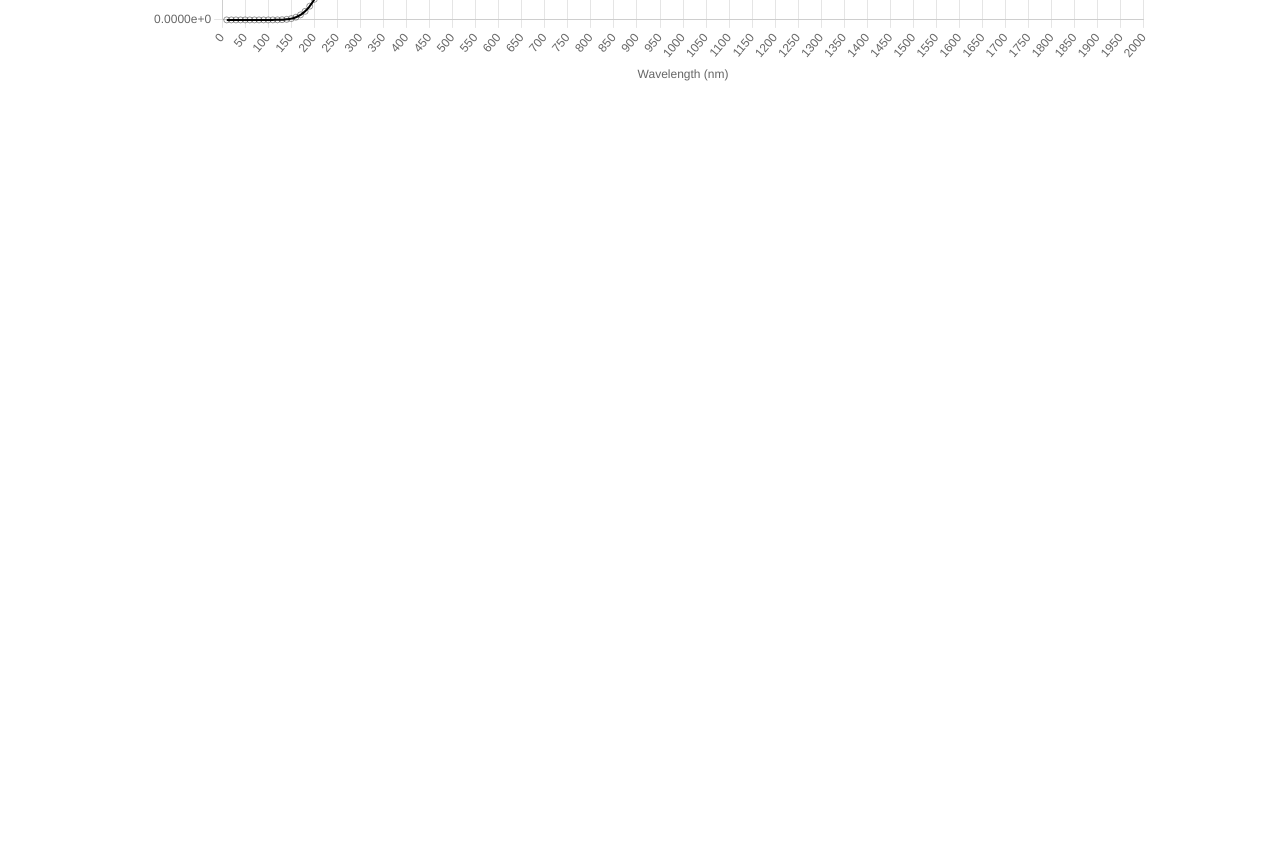
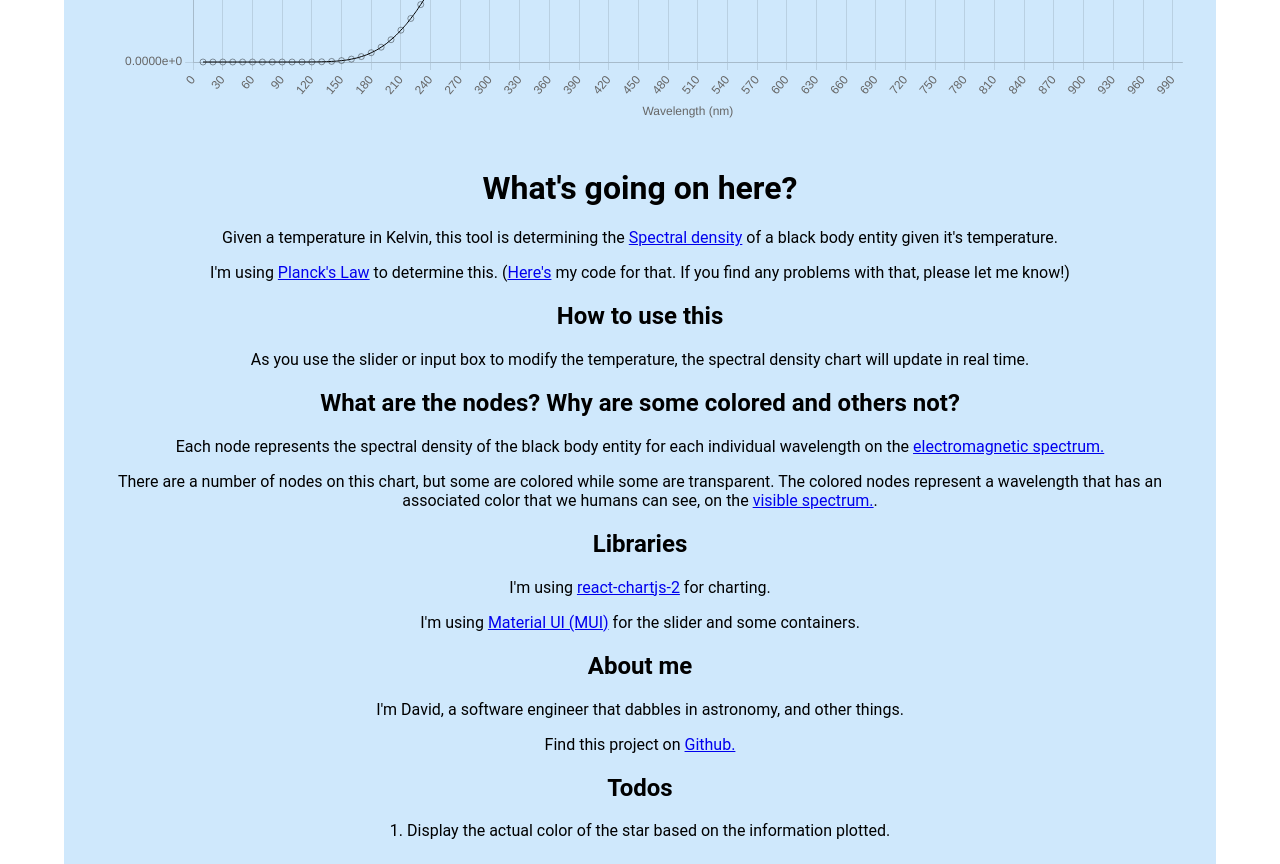
Before and after one commit to gendelbendel/space-charts, a React (Create React App) app: page / in a window 1280 px wide. Shown: the part 640-1504 px from the top of the page. Before the commit the page ends 800 px from the top, so only its background shows below. Built offline with nearby package versions, Linux system fonts and the light colour scheme.

Commit message:
Refactor some code, add About section

```diff
--- a/src/App.css
+++ b/src/App.css
@@ -40,14 +40,15 @@
 
 .blackbody {
   margin: 0 auto;
-  width: 90%;
-  max-width: 90vw;
-  padding: 1rem;
+  width: 95%;
+  max-width: 100vw;
+  /* padding: 1rem; */
+  padding-top: 1em;
 }
 .chart-container {
   margin: 0 auto;
-  width: 90%;
-  max-width: 90vw;
+  width: 95%;
+  max-width: 95vw;
   padding: 1rem;
 }
 
@@ -57,3 +58,7 @@
   max-width: 90vw;
   padding: 1rem;
 }
+
+.lmao {
+  all: unset;
+}
--- /dev/null
+++ b/src/components/About.js
@@ -0,0 +1,90 @@
+import { Container, Box } from "@mui/system";
+
+import { constants, planck } from "../utils/planck";
+
+export default function About() {
+  return (
+    <Container maxWidth="lg">
+      <Box sx={{ bgcolor: "#cfe8fc", "padding-top": "0.5em" }}>
+        <div>
+          <h1>What's going on here?</h1>
+          <p>
+            Given a temperature in Kelvin, this tool is determining the{" "}
+            <a href="https://en.wikipedia.org/wiki/Spectral_density">
+              Spectral density
+            </a>{" "}
+            of a black body entity given it's temperature.
+          </p>
+          <p>
+            I'm using{" "}
+            <a href="https://en.wikipedia.org/wiki/Planck%27s_law#The_law">
+              Planck's Law
+            </a>{" "}
+            to determine this. (
+            <a href="https://github.com/gendelbendel/space-charts/blob/main/src/utils/planck.js#L7">
+              Here's
+            </a>{" "}
+            my code for that. If you find any problems with that, please let me
+            know!)
+          </p>
+        </div>
+        <div>
+          <h2>How to use this</h2>
+          <p>
+            As you use the slider or input box to modify the temperature, the
+            spectral density chart will update in real time.
+          </p>
+        </div>
+        <div>
+          <h2>What are the nodes? Why are some colored and others not?</h2>
+          <p>
+            Each node represents the spectral density of the black body entity
+            for each individual wavelength on the{" "}
+            <a href="https://en.wikipedia.org/wiki/Electromagnetic_radiation#Electromagnetic_spectrum">
+              electromagnetic spectrum.
+            </a>
+          </p>
+          <p>
+            There are a number of nodes on this chart, but some are colored
+            while some are transparent. The colored nodes represent a wavelength
+            that has an associated color that we humans can see, on the{" "}
+            <a href="https://www.thoughtco.com/the-visible-light-spectrum-2699036">
+              visible spectrum.
+            </a>
+            .
+          </p>
+        </div>
+        <div>
+          <h2>Libraries</h2>
+          <p>
+            I'm using{" "}
+            <a href="https://react-chartjs-2.js.org/">react-chartjs-2</a> for
+            charting.
+          </p>
+          <p>
+            I'm using <a href="https://mui.com/">Material UI (MUI)</a> for the
+            slider and some containers.
+          </p>
+        </div>
+        <div>
+          <h2>About me</h2>
+          <p>
+            I'm David, a software engineer that dabbles in astronomy, and other
+            things.
+          </p>
+          <p>
+            Find this project on{" "}
+            <a href="https://github.com/gendelbendel/space-charts">Github.</a>
+          </p>
+        </div>
+        <div>
+          <h2>Todos</h2>
+          <p>
+            1. Display the actual color of the star based on the information
+            plotted.
+          </p>
+        </div>
+      </Box>
+    </Container>
+  );
+}
--- a/src/components/BlackbodyRadiation.js
+++ b/src/components/BlackbodyRadiation.js
@@ -2,10 +2,12 @@ import { useState, useEffect } from "react";
 import Chart from "chart.js/auto";
 import { CategoryScale } from "chart.js";
 import LineChart from "./LineChart";
+import { Container, Box } from "@mui/system";
 
 import { calculateTabulatedCurve } from "../utils/planck";
 import InputSlider from "./InputSlider";
 import { wavelengthToRGBA } from "../utils/space-colors";
+import About from "./About";
 
 Chart.register(CategoryScale);
 
@@ -58,7 +60,7 @@ export default function BlackbodyRadiation() {
 
   const getData = () => {
     const minWavelength = 0; // nm
-    const maxWavelength = 2000; // nm
+    const maxWavelength = 1000; // nm
     const step = 10; // nm
     const [wavelengths, spectralRadianceValues] = calculateTabulatedCurve(
       temperature,
@@ -75,7 +77,7 @@ export default function BlackbodyRadiation() {
           data: spectralRadianceValues,
           backgroundColor: ["rgba(75,192,192,1)"],
           borderColor: "black",
-          borderWidth: 2,
+          borderWidth: 1,
           pointBorderWidth: 0.4,
           pointBackgroundColor: (context) =>
             wavelengthToRGBA(wavelengths[context.dataIndex]),
@@ -90,7 +92,14 @@ export default function BlackbodyRadiation() {
   }, [temperature]);
 
   return (
-    <div className="blackbody">
+    <Container className="blackbody" maxWidth="lg">
+      <Box
+        sx={{
+          bgcolor: "#cfe8fc",
+          "padding-top": "0.5em",
+          "padding-bottom": "0.5em",
+        }}
+      >
         <h1>Blackbody Radiation interactive</h1>
         <InputSlider
           className="temperature"
@@ -98,10 +107,12 @@ export default function BlackbodyRadiation() {
           updateFunc={setTemperature}
           description="Temperature (K)"
           min={100}
-        max={20000}
+          max={35000}
           step={10}
         />
-      <LineChart chartData={chartData} options={options} />
-    </div>
+        <LineChart height={300} chartData={chartData} options={options} />
+        <About />
+      </Box>
+    </Container>
   );
 }
--- a/src/utils/planck.js
+++ b/src/utils/planck.js
@@ -1,10 +1,16 @@
+const constants = {
+  h: 6.626e-34, // Planck's constant (J*s)
+  c: 2.998e8, // speed of light (m/s)
+  k: 1.381e-23, // Boltzmann constant (J/K)
+};
+
 function planck(wavelength, temperature) {
-  const h = 6.626e-34; // Planck's constant (J*s)
-  const c = 2.998e8; // speed of light (m/s)
-  const k = 1.381e-23; // Boltzmann constant (J/K)
   const lambda = wavelength * 1e-9; // convert wavelength from nm to m
-  const numerator = (2 * h * c ** 2) / lambda ** 5;
-  const denominator = Math.exp((h * c) / (lambda * k * temperature)) - 1;
+  const numerator = (2 * constants.h * constants.c ** 2) / lambda ** 5;
+  const denominator =
+    Math.exp(
+      (constants.h * constants.c) / (lambda * constants.k * temperature)
+    ) - 1;
   const spectralRadiance = numerator / denominator; // spectral radiance (W/m^2/sr/m)
   return spectralRadiance;
 }
@@ -28,4 +34,4 @@ function calculateTabulatedCurve(
   return [wavelengths, spectralRadianceValues];
 }
 
-export { calculateTabulatedCurve, planck };
+export { calculateTabulatedCurve, constants, planck };
```
Lines whose indentation alone changed are shown as unchanged.
